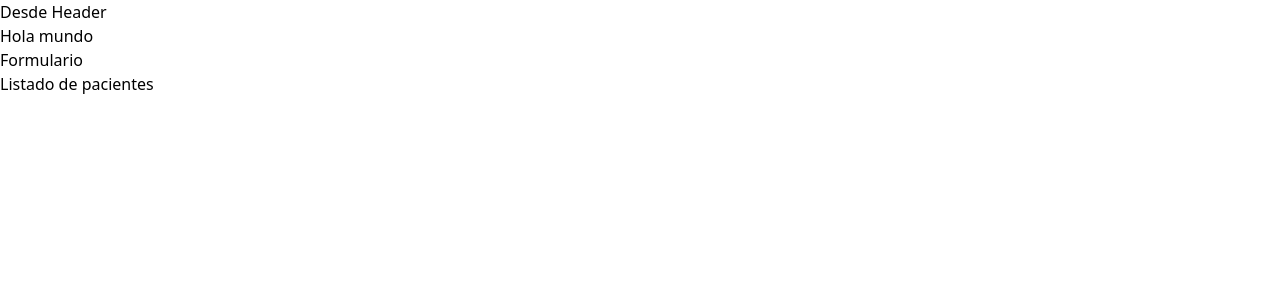
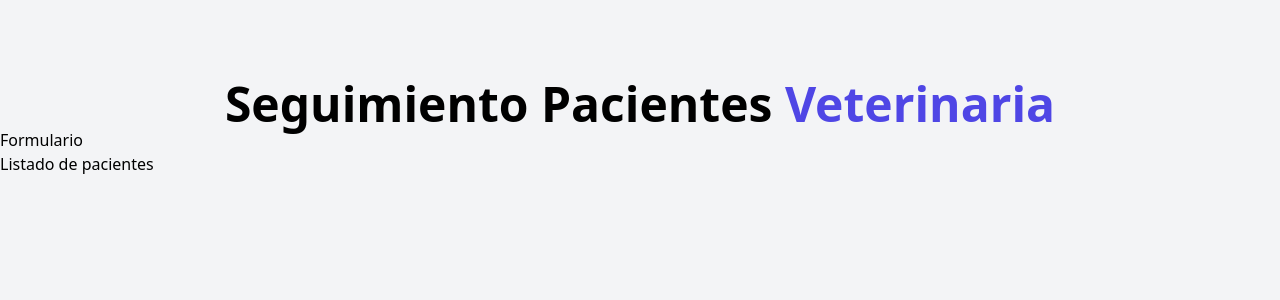
Before and after one commit to luisrlwev/citas-react, a React (Vite) app: page / in a window 1280 px wide. Shown: the top 300 px of the page. Built offline with nearby package versions, Linux system fonts and the light colour scheme.

Commit message:
Avances hasta la clase 60

```diff
--- a/index.html
+++ b/index.html
@@ -6,7 +6,7 @@
     <meta name="viewport" content="width=device-width, initial-scale=1.0" />
     <title>Citas React</title>
   </head>
-  <body>
+  <body class="bg-gray-100 h-screen">
     <div id="root"></div>
     <script type="module" src="/src/main.jsx"></script>
   </body>
--- a/src/App.jsx
+++ b/src/App.jsx
@@ -5,11 +5,11 @@
 function App() {
 
   return (
-    <>
+    <div className="container mx-auto mt-20">
       <Header/>
       <Formulario/>
       <ListadoPacientes/>
-    </>
+    </div>
   )
 }
 
--- a/src/components/Header.jsx
+++ b/src/components/Header.jsx
@@ -2,10 +2,7 @@
 
 const header = () => {
   return (
-    <header>
-        <h1>Desde Header</h1>
-        <p>Hola mundo</p>
-    </header>
+        <h1 className='font-black text-5xl text-center md:w-2/3 mx-auto'>Seguimiento Pacientes <span className='text-indigo-600'>Veterinaria</span></h1>
   )
 }
 
```
